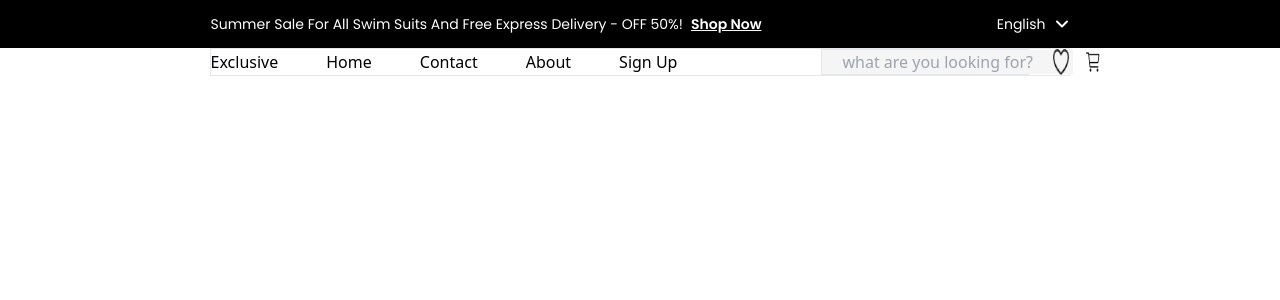
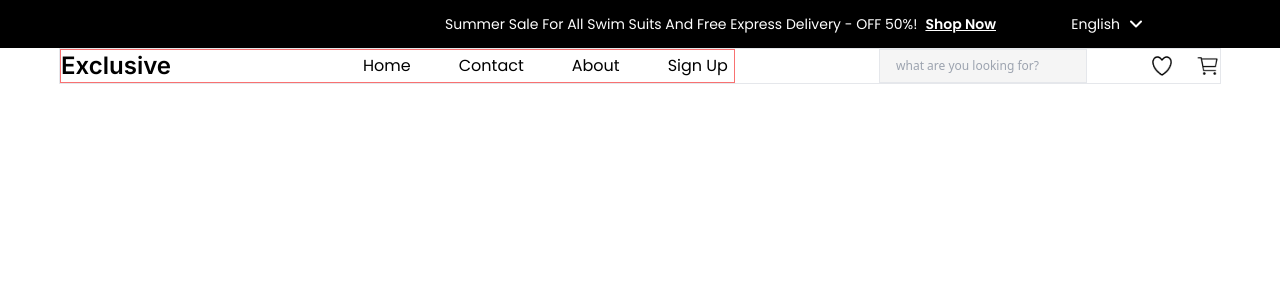
Before and after one commit to kwawbaidoo/E-commerce, a React (Vite) app: page / in a window 1280 px wide. Shown: the top 300 px of the page. Built offline with nearby package versions, Linux system fonts and the light colour scheme.

Commit message:
working on navigation component

```diff
--- a/index.html
+++ b/index.html
@@ -2,6 +2,9 @@
 <html lang="en">
   <head>
     <meta charset="UTF-8" />
+    <link rel="preconnect" href="https://fonts.googleapis.com">
+    <link rel="preconnect" href="https://fonts.gstatic.com" crossorigin>
+    <link href="https://fonts.googleapis.com/css2?family=Inter:wght@100..900&display=swap" rel="stylesheet">
     <link rel="preconnect" href="https://fonts.googleapis.com">
     <link rel="preconnect" href="https://fonts.gstatic.com" crossorigin>
     <link href="https://fonts.googleapis.com/css2?family=Poppins:ital,wght@0,100;0,200;0,300;0,400;0,500;0,600;0,700;0,800;0,900;1,100;1,200;1,300;1,400;1,500;1,600;1,700;1,800;1,900&display=swap" rel="stylesheet">
--- a/src/components/Navigation.jsx
+++ b/src/components/Navigation.jsx
@@ -6,12 +6,12 @@ const Navigation = () => {
     <div className="w-full flex items-center justify-center">
       <div className="flex md:max-w-[1170px] xl:max-w-[1170px] border gap-36 items-center">
 
-        <span className="flex justify-between w-full">
-          <h3>Exclusive</h3>
+        <span className="flex gap-48 w-full xl:max-w-[675px] border border-red-400">
+          <h3 className='font-inter font-semibold text-2xl'>Exclusive</h3>
 
-          <ul className="flex gap-12">
+          <ul className="flex gap-12 font-poppins text-base items-center">
             <li>
-              <a href="">Home</a>
+              <a className='' href="">Home</a>
             </li>
             <li>
               <a href="">Contact</a>
@@ -25,16 +25,16 @@ const Navigation = () => {
           </ul>
         </span>
 
-        <div className="flex gap-6">
-          <span className='flex w-52 gap-2 bg-customgray pl-5 pr-3 border'>
-            <input className='bg-customgray' type="text" placeholder='what are you looking for?'/>
+        <div className="flex justify-between w-[347px]">
+          <span className='flex w-52 gap-5 justify-beteen bg-customgray  items-center border'>
+            <input className=' w- py-2 outline-none bg-customgray pl-4 text-xs' type="text" placeholder='what are you looking for?'/>
             <svg
               xmlns="http://www.w3.org/2000/svg"
               fill="none"
               viewBox="0 0 24 24"
               strokeWidth={1.5}
               stroke="currentColor"
-              className="size-6"
+              className="size-4"
             >
               <path
                 strokeLinecap="round"
@@ -44,9 +44,9 @@ const Navigation = () => {
             </svg>
           </span>
 
-          <div className='flex gap-4'>
-            <img className='w-6' src={heart} alt="" />
-            <img className='w-6' src={cart} alt="" />
+          <div className='flex gap-6 items-center'>
+            <img className='w-5 h-5' src={heart} alt="" />
+            <img className='w-6 h-6' src={cart} alt="" />
           </div>
         </div>
 
--- a/src/components/Top.jsx
+++ b/src/components/Top.jsx
@@ -1,6 +1,6 @@
 const Top =()=>{
     return(
-        <div className="bg-black flex items-center justify-center w-full h-12">
+        <div className="bg-black flex items-center justify-center  w-full h-12 pl-[445px] pr-[136px] ">
         <div className="w-full md:max-w-[859px] sm:max-w-96 xl:max-w-[859px] flex justify-between items-center ">
           <span className="flex gap-2">
             <h3 className="text-sm font-normal font-poppins text-white">
--- a/tailwind.config.js
+++ b/tailwind.config.js
@@ -11,6 +11,7 @@ export default {
       },
       fontFamily:{
         poppins:['Poppins'],
+        inter: ['inter'],
       }
     },
   },
```
